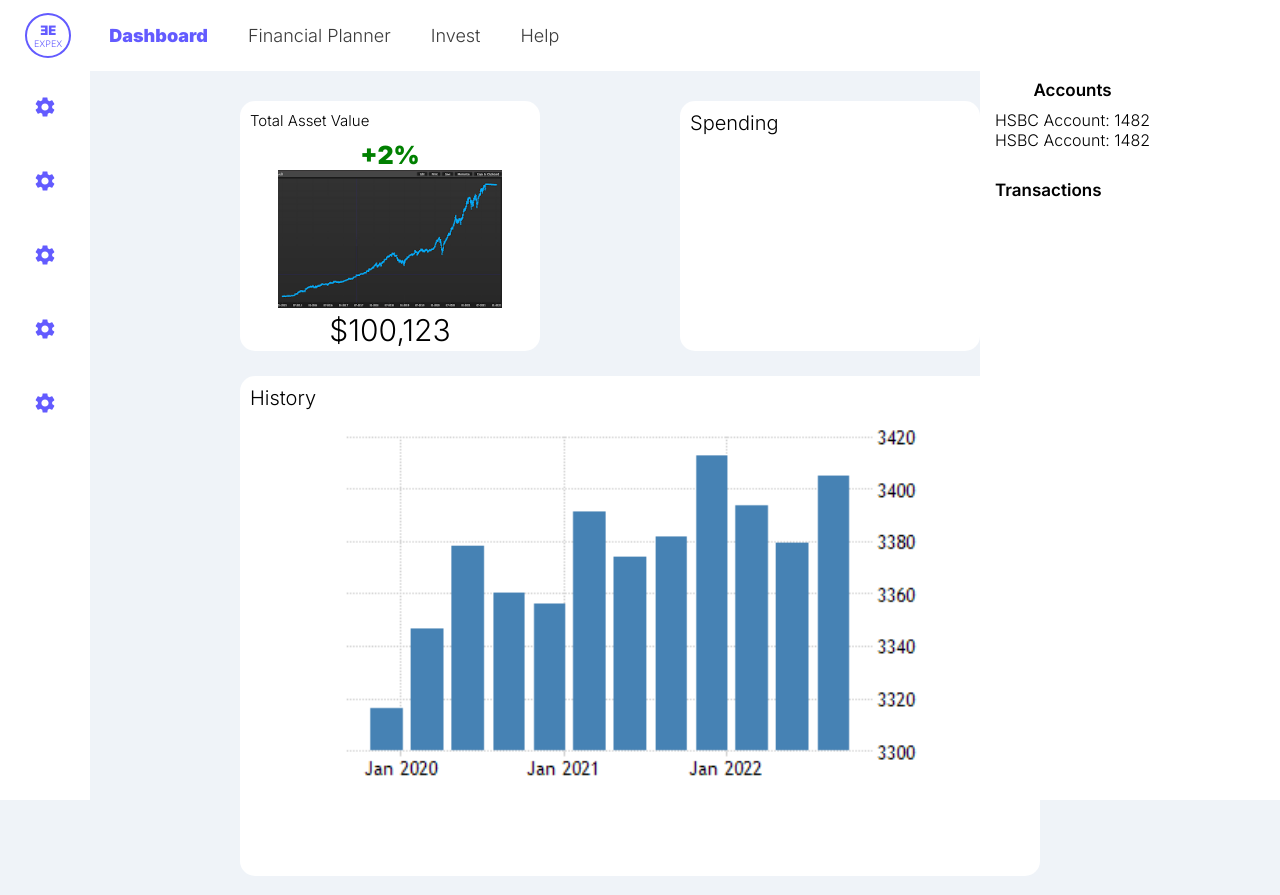
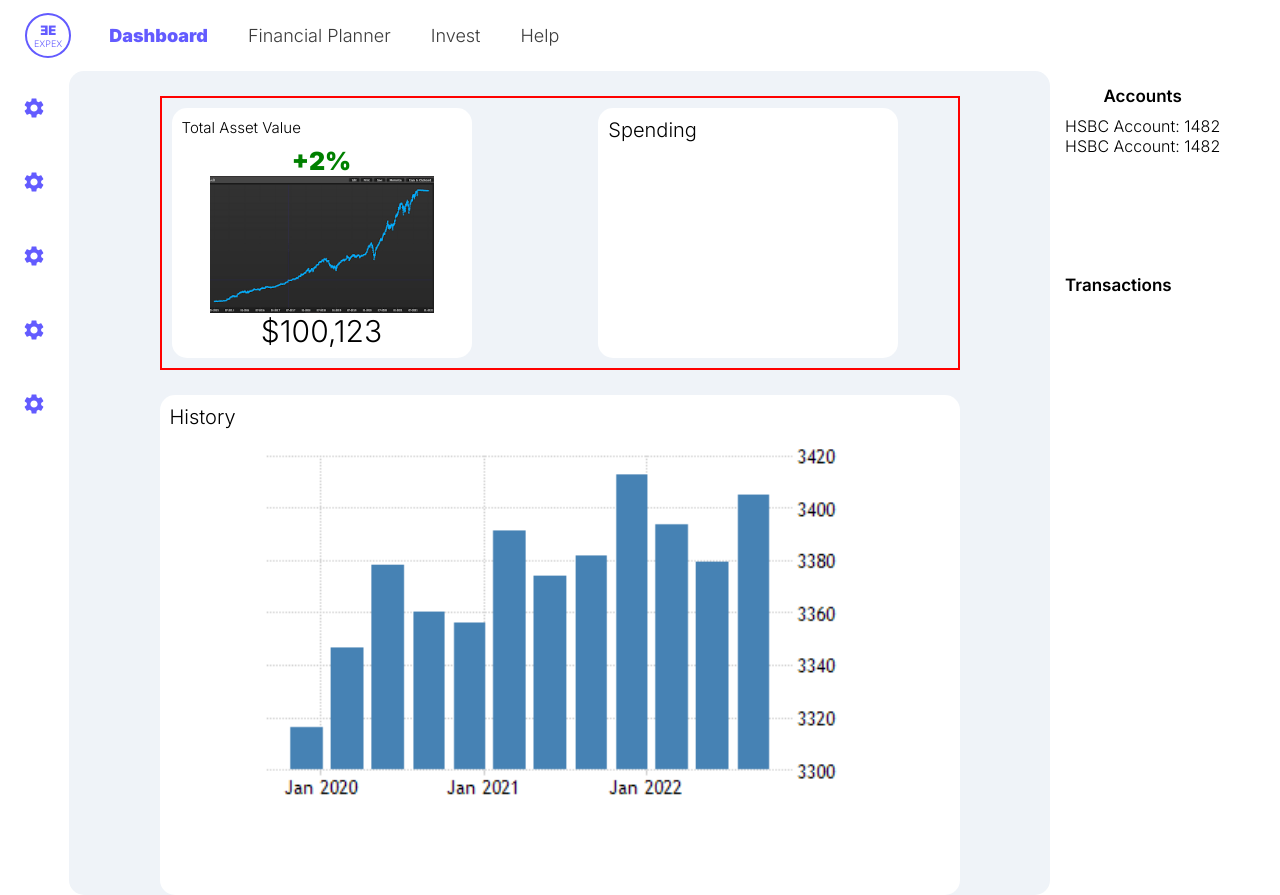
Before and after one commit to labeshbaral1/expex, a React (Create React App) app: page /overview in a window 1280 px wide. Built offline with nearby package versions, Linux system fonts and the light colour scheme.

Commit message:
updated frontend big LB

```diff
--- a/src/App.css
+++ b/src/App.css
@@ -37,7 +37,8 @@
   }
 }
 body{
-  background-color: #eff3f8;
+  background-color: white;
+
 
 }
 
@@ -81,3 +82,15 @@ background-color: rgb(234, 234, 234);
   bottom: 30px;
   margin-left: 20px;
 }
+
+.content-container{
+  display: flex;
+  flex-direction: row;
+}
+
+.content{
+    width: 100%;
+  border-radius: 15px;
+  background-color: #eff3f8;
+
+}
--- a/src/App.js
+++ b/src/App.js
@@ -17,17 +17,28 @@ function App() {
 
       <Router>
         <Header/>
-        <Sidebar/>
-        <SidebarRight/>
         <Routes>
         <Route exact path='' element={<LinkAccount/>}/>
-          <Route exact path='overview' element={<Overview/>}/>
+
+          <Route exact path='overview' element= {
+
+          <div className='content-container'>
+            <Sidebar/>
+            <div className="content">
+              <Overview/>
+            </div>
+            <SidebarRight/>
+          </div>
+
+        }/>
+
           <Route exact path='transactions' element={<Transactions/>}/>
           <Route exact path='budget' element={<Budget/>}/>
           <Route exact path='history' element={<History/>}/>
           <Route exact path='error' element={<Error/>}/>
         </Routes>
-        {/* <Footer/> */}
+
+
       </Router>
 
 
--- a/src/components/Header.css
+++ b/src/components/Header.css
@@ -2,7 +2,6 @@
 nav{
     display: flex;
     background-color: #FFFFFF;
-    margin-bottom: 30px;
     z-index: 20;
 
 }
--- a/src/components/Overview.css
+++ b/src/components/Overview.css
@@ -1,17 +1,21 @@
 .overview{
-    margin: 0 auto;
     display: flex;
     flex-direction: column;
     gap: 25px;
     max-width: 800px;
+    margin: 0 auto;
+    padding-top: 25px;
+
 
 }
 
-.container{
+.tile-container{
     max-width: 800px;
     display: flex;
     flex-direction: row;
     justify-content: space-between;
+    border: 2px red solid;
+    padding: 10px;
 }
 
 
@@ -20,26 +24,16 @@
 width: 45%;
 }
 
-.porfolio{
 
-
-}
 
 .right-container{
     width: 45%;
 
 }
-.expenses{
 
-
-}
 
 
 .tile{
     box-shadow: rgba(0, 0, 0, 0.25) 0px 0px 16px -3px;
 	background-color: #ffffff;
 }
-
-.span-container{
-
-}
--- a/src/components/Overview.js
+++ b/src/components/Overview.js
@@ -8,7 +8,7 @@ function Overview() {
   return (
     <div className="overview">
 
-      <div className="container">
+      <div className="tile-container">
 
         <div className="left-container">
             <PorfolioTile/>
--- a/src/components/Sidebar.css
+++ b/src/components/Sidebar.css
@@ -1,11 +1,9 @@
 .sidebar{
-    position:fixed;
-    left:0;
-    bottom: 0;
-    top: 70px;
+    position:sticky;
     background-color: white;
     width: 90px;
-    z-index: 2;
+
+
 
 }
 
--- a/src/components/SidebarRight.css
+++ b/src/components/SidebarRight.css
@@ -1,12 +1,10 @@
 .sidebarRight{
-    position:fixed;
-    right:0;
-    bottom: 0;
-    top: 65px;
+    position:sticky;
     background-color: white;
     width: 300px;
     z-index: 400;
     display: flex;
+
 }
 
 .sidebarRight-icons{
--- a/src/index.css
+++ b/src/index.css
@@ -5,6 +5,8 @@
   font-family:'Inter';
   -webkit-font-smoothing: antialiased;
   -moz-osx-font-smoothing: grayscale;
+  overflow: hidden;
+
 
 }
 
```
